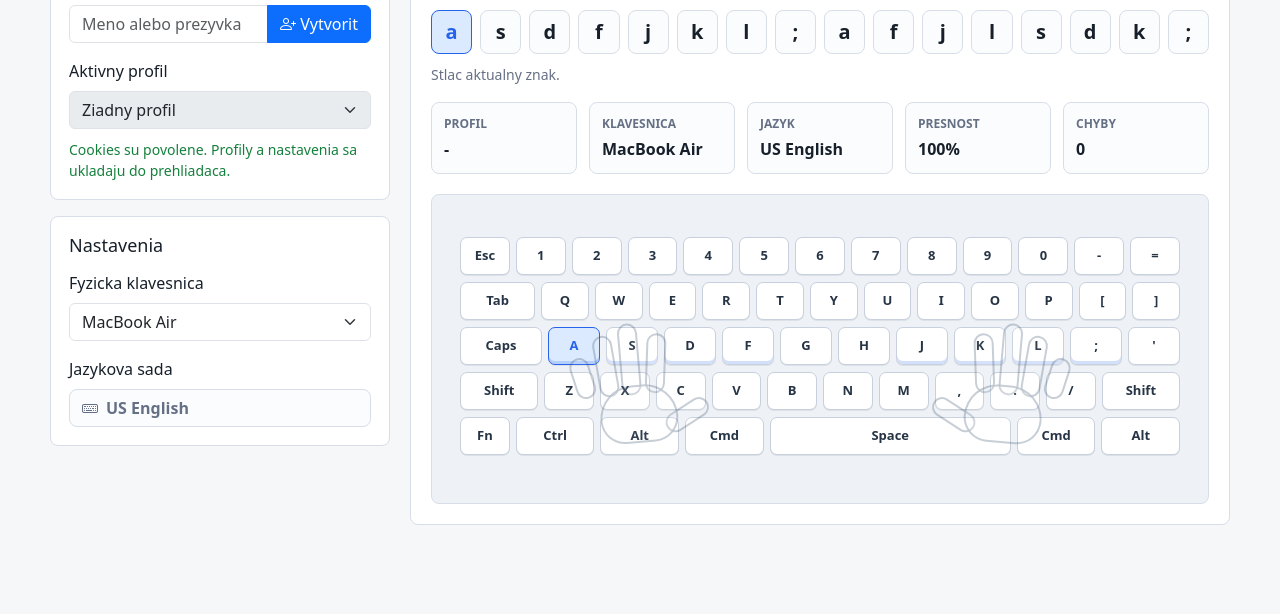
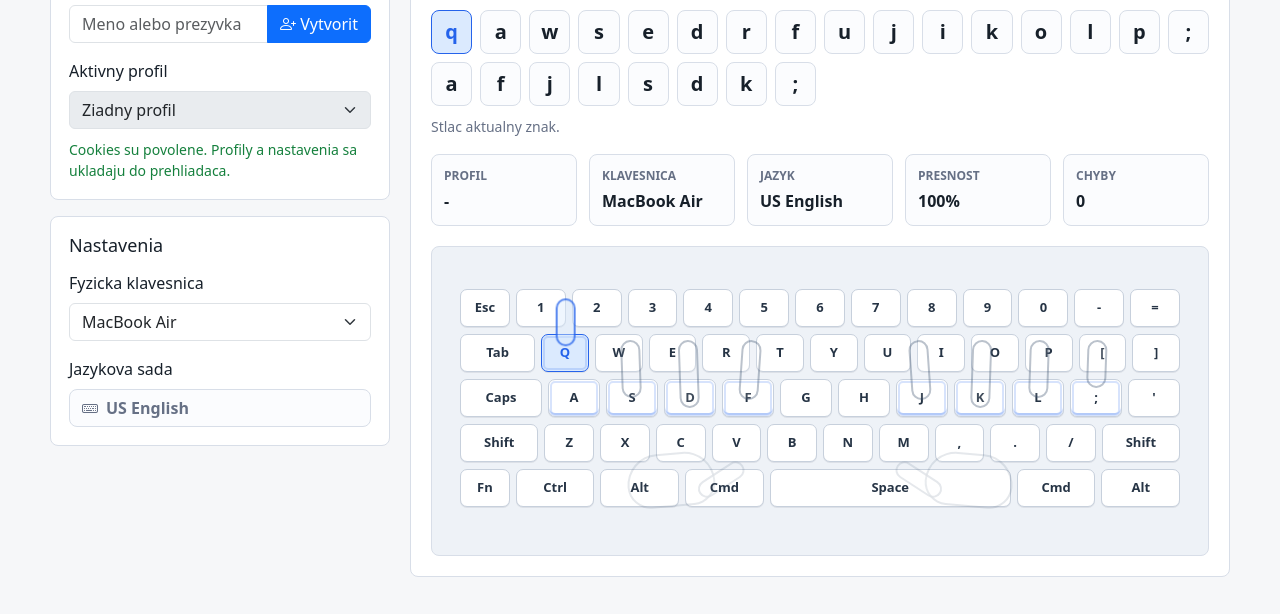
Before and after one commit to peter-belica/strojopis, a plain HTML site: page index.html in a window 1280 px wide. Shown: the part 186-800 px from the top of the page. Drawn offline with nearby package versions, Linux system fonts and the light colour scheme.

Commit message:
checkpoint: animated finger guide

```diff
--- a/assets/css/app.css
+++ b/assets/css/app.css
@@ -250,107 +250,142 @@ body {
   pointer-events: none;
 }
 
-.hand {
+.hand-shape {
   position: absolute;
-  top: 92px;
-  width: 160px;
-  height: 124px;
-  opacity: 0.38;
+  top: 116px;
+  width: 180px;
+  height: 102px;
+  opacity: 0.18;
+  pointer-events: none;
 }
 
-.left-hand {
-  left: 24.5%;
+.left-hand-shape {
+  left: 29%;
   transform: translateX(-50%) rotate(-5deg);
 }
 
-.right-hand {
-  right: 24.5%;
+.right-hand-shape {
+  right: 29%;
   transform: translateX(50%) rotate(5deg);
 }
 
-.hand span {
+.hand-shape span,
+.guide-finger {
   position: absolute;
   display: block;
   border: 2px solid rgba(65, 86, 113, 0.75);
-  background: rgba(255, 255, 255, 0.16);
+  background: rgba(255, 255, 255, 0.12);
 }
 
-.hand .palm {
-  left: 42px;
-  bottom: 10px;
-  width: 78px;
-  height: 58px;
+.hand-shape .palm {
+  left: 46px;
+  bottom: 0;
+  width: 88px;
+  height: 54px;
   border-radius: 38px 38px 28px 28px;
 }
 
-.hand .finger {
-  bottom: 58px;
-  width: 20px;
+.hand-shape .thumb {
+  bottom: 14px;
+  width: 52px;
+  height: 18px;
   border-radius: 999px;
 }
 
-.left-hand .pinky {
-  left: 18px;
-  height: 42px;
-  transform: rotate(-13deg);
-}
-
-.left-hand .ring {
-  left: 42px;
-  height: 62px;
-  transform: rotate(-5deg);
-}
-
-.left-hand .middle {
-  left: 66px;
-  height: 72px;
-}
-
-.left-hand .index {
-  left: 92px;
-  height: 60px;
-  transform: rotate(7deg);
-}
-
-.left-hand .thumb {
-  left: 105px;
-  bottom: 24px;
-  width: 48px;
-  height: 20px;
-  border-radius: 999px;
+.left-hand-shape .thumb {
+  left: 114px;
   transform: rotate(-28deg);
 }
 
-.right-hand .index {
-  left: 48px;
-  height: 60px;
-  transform: rotate(-7deg);
+.right-hand-shape .thumb {
+  left: 14px;
+  transform: rotate(28deg);
 }
 
-.right-hand .middle {
-  left: 74px;
-  height: 72px;
+.guide-finger {
+  --finger-x: 0px;
+  --finger-y: 0px;
+  --target-x: var(--finger-x);
+  --target-y: var(--finger-y);
+  z-index: 3;
+  left: 0;
+  top: 0;
+  width: 20px;
+  height: 64px;
+  border-radius: 999px;
+  background: rgba(255, 255, 255, 0.26);
+  opacity: 0.48;
+  transform: translate(calc(var(--finger-x) - 10px), calc(var(--finger-y) - 58px));
+  transform-origin: 50% 100%;
+  transition: transform 180ms ease, opacity 180ms ease, border-color 180ms ease, background-color 180ms ease;
 }
 
-.right-hand .ring {
-  left: 98px;
-  height: 62px;
-  transform: rotate(5deg);
+.guide-finger.left-pinky,
+.guide-finger.right-pinky {
+  height: 48px;
 }
 
-.right-hand .pinky {
-  left: 122px;
-  height: 42px;
-  transform: rotate(13deg);
+.guide-finger.left-ring,
+.guide-finger.right-ring {
+  height: 58px;
 }
 
-.right-hand .thumb {
-  left: 8px;
-  bottom: 24px;
-  width: 48px;
-  height: 20px;
-  border-radius: 999px;
-  transform: rotate(28deg);
+.guide-finger.left-middle,
+.guide-finger.right-middle {
+  height: 68px;
+}
+
+.guide-finger.left-index,
+.guide-finger.right-index {
+  height: 60px;
+}
+
+.guide-finger.left-pinky,
+.guide-finger.left-ring,
+.guide-finger.left-middle {
+  transform: translate(calc(var(--finger-x) - 10px), calc(var(--finger-y) - 58px)) rotate(-2deg);
+}
+
+.guide-finger.left-index {
+  transform: translate(calc(var(--finger-x) - 10px), calc(var(--finger-y) - 58px)) rotate(4deg);
+}
+
+.guide-finger.right-index {
+  transform: translate(calc(var(--finger-x) - 10px), calc(var(--finger-y) - 58px)) rotate(-4deg);
+}
+
+.guide-finger.right-middle,
+.guide-finger.right-ring,
+.guide-finger.right-pinky {
+  transform: translate(calc(var(--finger-x) - 10px), calc(var(--finger-y) - 58px)) rotate(2deg);
+}
+
+.guide-finger.is-active {
+  border-color: rgba(37, 99, 235, 0.92);
+  background: rgba(219, 234, 254, 0.52);
+  opacity: 0.82;
+}
+
+.guide-finger.is-active.is-pressing {
+  animation: finger-press 780ms ease-in-out infinite;
+}
+
+@keyframes finger-press {
+  0% {
+    transform: translate(calc(var(--finger-x) - 10px), calc(var(--finger-y) - 58px)) scale(1);
+  }
+
+  48% {
+    transform: translate(calc(var(--target-x) - 10px), calc(var(--target-y) - 58px)) scale(1);
+  }
+
+  64% {
+    transform: translate(calc(var(--target-x) - 10px), calc(var(--target-y) - 48px)) scaleY(0.9);
+  }
+
+  100% {
+    transform: translate(calc(var(--finger-x) - 10px), calc(var(--finger-y) - 58px)) scale(1);
+  }
 }
 
 .keyboard-preview {
@@ -380,6 +415,11 @@ body {
 
 .key.is-home {
   box-shadow: inset 0 -3px 0 rgba(37, 99, 235, 0.2), 0 1px 0 rgba(15, 23, 42, 0.08);
+}
+
+.key.is-finger-home {
+  outline: 2px solid rgba(37, 99, 235, 0.18);
+  outline-offset: -4px;
 }
 
 .key.is-wide {
--- a/assets/js/app.js
+++ b/assets/js/app.js
@@ -3,6 +3,7 @@ import { createProfileManager } from "./profiles.js";
 import { KEYBOARD_MODELS, getKeyboardModel } from "./keyboard-models.js";
 import { getKeyboardLayout, US_LAYOUT_ID } from "./keyboard-layouts.js";
 import { createTypingEngine } from "./typing-engine.js";
+import { getHomeFingerForCode, updateHandGuide } from "./hand-guide.js";
 
 const storage = createStorage();
 const profiles = createProfileManager(storage);
@@ -17,6 +18,7 @@ const dom = {
   keyboardModel: document.querySelector("#keyboardModel"),
   typingStrip: document.querySelector("#typingStrip"),
   feedbackLine: document.querySelector("#feedbackLine"),
+  keyboardWorkbench: document.querySelector(".keyboard-workbench"),
   keyboardPreview: document.querySelector("#keyboardPreview"),
   statProfile: document.querySelector("#statProfile"),
   statKeyboard: document.querySelector("#statKeyboard"),
@@ -118,6 +120,11 @@ function keyClasses(code) {
     classes.push("is-home");
   }
 
+  const homeFinger = getHomeFingerForCode(code);
+  if (homeFinger) {
+    classes.push(`home-${homeFinger}`);
+  }
+
   if (code === state.typing.currentTarget.code) {
     classes.push("is-active");
   }
@@ -141,6 +148,8 @@ function renderKeyboard() {
       return `<div class="keyboard-row">${keys}</div>`;
     })
     .join("");
+
+  updateHandGuide(dom.keyboardWorkbench, state.typing.currentTarget.code);
 }
 
 function renderStorageStatus() {
--- /dev/null
+++ b/assets/js/hand-guide.js
@@ -0,0 +1,119 @@
+const FINGER_GUIDE = {
+  KeyQ: { finger: "left-pinky", homeCode: "KeyA" },
+  KeyA: { finger: "left-pinky", homeCode: "KeyA" },
+  KeyZ: { finger: "left-pinky", homeCode: "KeyA" },
+  KeyW: { finger: "left-ring", homeCode: "KeyS" },
+  KeyS: { finger: "left-ring", homeCode: "KeyS" },
+  KeyX: { finger: "left-ring", homeCode: "KeyS" },
+  KeyE: { finger: "left-middle", homeCode: "KeyD" },
+  KeyD: { finger: "left-middle", homeCode: "KeyD" },
+  KeyC: { finger: "left-middle", homeCode: "KeyD" },
+  KeyR: { finger: "left-index", homeCode: "KeyF" },
+  KeyT: { finger: "left-index", homeCode: "KeyF" },
+  KeyF: { finger: "left-index", homeCode: "KeyF" },
+  KeyG: { finger: "left-index", homeCode: "KeyF" },
+  KeyV: { finger: "left-index", homeCode: "KeyF" },
+  KeyB: { finger: "left-index", homeCode: "KeyF" },
+  KeyY: { finger: "right-index", homeCode: "KeyJ" },
+  KeyU: { finger: "right-index", homeCode: "KeyJ" },
+  KeyH: { finger: "right-index", homeCode: "KeyJ" },
+  KeyJ: { finger: "right-index", homeCode: "KeyJ" },
+  KeyN: { finger: "right-index", homeCode: "KeyJ" },
+  KeyM: { finger: "right-index", homeCode: "KeyJ" },
+  KeyI: { finger: "right-middle", homeCode: "KeyK" },
+  KeyK: { finger: "right-middle", homeCode: "KeyK" },
+  Comma: { finger: "right-middle", homeCode: "KeyK" },
+  KeyO: { finger: "right-ring", homeCode: "KeyL" },
+  KeyL: { finger: "right-ring", homeCode: "KeyL" },
+  Period: { finger: "right-ring", homeCode: "KeyL" },
+  KeyP: { finger: "right-pinky", homeCode: "Semicolon" },
+  Semicolon: { finger: "right-pinky", homeCode: "Semicolon" },
+  Quote: { finger: "right-pinky", homeCode: "Semicolon" },
+  Slash: { finger: "right-pinky", homeCode: "Semicolon" }
+};
+
+const HOME_FINGERS = Object.values(FINGER_GUIDE).reduce((acc, item) => {
+  acc[item.homeCode] = item.finger;
+  return acc;
+}, {});
+
+function centerWithin(parentRect, childRect) {
+  return {
+    x: childRect.left - parentRect.left + childRect.width / 2,
+    y: childRect.top - parentRect.top + childRect.height / 2
+  };
+}
+
+function keyCenter(workbench, code) {
+  const key = workbench.querySelector(`[data-code="${code}"]`);
+  if (!key) {
+    return null;
+  }
+
+  return centerWithin(workbench.getBoundingClientRect(), key.getBoundingClientRect());
+}
+
+function setFingerPosition(finger, center) {
+  finger.style.setProperty("--finger-x", `${Math.round(center.x)}px`);
+  finger.style.setProperty("--finger-y", `${Math.round(center.y)}px`);
+}
+
+export function getFingerForCode(code) {
+  return FINGER_GUIDE[code] || null;
+}
+
+export function getHomeFingerForCode(code) {
+  return HOME_FINGERS[code] || null;
+}
+
+export function updateHandGuide(workbench, targetCode) {
+  const guide = FINGER_GUIDE[targetCode];
+  const fingers = workbench.querySelectorAll("[data-finger]");
+  const homeKeys = workbench.querySelectorAll(".key.is-home");
+
+  fingers.forEach((finger) => {
+    finger.classList.remove("is-active", "is-pressing");
+  });
+
+  homeKeys.forEach((key) => {
+    key.classList.remove("is-finger-home");
+  });
+
+  Object.entries(HOME_FINGERS).forEach(([code, fingerName]) => {
+    const homeCenter = keyCenter(workbench, code);
+    const finger = workbench.querySelector(`[data-finger="${fingerName}"]`);
+    const key = workbench.querySelector(`[data-code="${code}"]`);
+
+    if (homeCenter && finger) {
+      setFingerPosition(finger, homeCenter);
+    }
+
+    if (key) {
+      key.classList.add("is-finger-home");
+    }
+  });
+
+  if (!guide) {
+    return;
+  }
+
+  const activeFinger = workbench.querySelector(`[data-finger="${guide.finger}"]`);
+  const targetCenter = keyCenter(workbench, targetCode);
+  const targetKey = workbench.querySelector(`[data-code="${targetCode}"]`);
+
+  if (!activeFinger || !targetCenter) {
+    return;
+  }
+
+  activeFinger.style.setProperty("--target-x", `${Math.round(targetCenter.x)}px`);
+  activeFinger.style.setProperty("--target-y", `${Math.round(targetCenter.y)}px`);
+  activeFinger.classList.add("is-active");
+
+  window.requestAnimationFrame(() => {
+    activeFinger.classList.add("is-pressing");
+  });
+
+  if (targetKey) {
+    targetKey.classList.add("is-finger-home");
+  }
+}
--- a/assets/js/typing-engine.js
+++ b/assets/js/typing-engine.js
@@ -1,11 +1,19 @@
-const HOME_ROW_EXERCISE = [
+const FINGER_REACH_EXERCISE = [
+  { char: "q", code: "KeyQ" },
   { char: "a", code: "KeyA" },
+  { char: "w", code: "KeyW" },
   { char: "s", code: "KeyS" },
+  { char: "e", code: "KeyE" },
   { char: "d", code: "KeyD" },
+  { char: "r", code: "KeyR" },
   { char: "f", code: "KeyF" },
+  { char: "u", code: "KeyU" },
   { char: "j", code: "KeyJ" },
+  { char: "i", code: "KeyI" },
   { char: "k", code: "KeyK" },
+  { char: "o", code: "KeyO" },
   { char: "l", code: "KeyL" },
+  { char: "p", code: "KeyP" },
   { char: ";", code: "Semicolon" },
   { char: "a", code: "KeyA" },
   { char: "f", code: "KeyF" },
@@ -18,7 +26,7 @@ const HOME_ROW_EXERCISE = [
 ];
 
 function emptyResults() {
-  return HOME_ROW_EXERCISE.map(() => "pending");
+  return FINGER_REACH_EXERCISE.map(() => "pending");
 }
 
 export function createTypingEngine() {
@@ -32,7 +40,7 @@ export function createTypingEngine() {
   };
 
   function currentTarget() {
-    return HOME_ROW_EXERCISE[state.currentIndex] || HOME_ROW_EXERCISE[HOME_ROW_EXERCISE.length - 1];
+    return FINGER_REACH_EXERCISE[state.currentIndex] || FINGER_REACH_EXERCISE[FINGER_REACH_EXERCISE.length - 1];
   }
 
   function accuracy() {
@@ -45,7 +53,7 @@ export function createTypingEngine() {
 
   function snapshot() {
     return {
-      exercise: HOME_ROW_EXERCISE,
+      exercise: FINGER_REACH_EXERCISE,
       currentIndex: state.currentIndex,
       currentTarget: currentTarget(),
       attempts: state.attempts,
@@ -69,7 +77,7 @@ export function createTypingEngine() {
 
     if (typed === expected && event.code === target.code) {
       state.results[state.currentIndex] = "done";
-      state.currentIndex = (state.currentIndex + 1) % HOME_ROW_EXERCISE.length;
+      state.currentIndex = (state.currentIndex + 1) % FINGER_REACH_EXERCISE.length;
       state.completed += 1;
       state.lastError = null;
 
--- a/index.html
+++ b/index.html
@@ -103,22 +103,22 @@
             <div class="keyboard-workbench">
               <div class="keyboard-preview" id="keyboardPreview" aria-label="Nahlad klavesnice"></div>
               <div class="hand-guide" aria-hidden="true">
-                <div class="hand left-hand">
-                  <span class="finger pinky"></span>
-                  <span class="finger ring"></span>
-                  <span class="finger middle"></span>
-                  <span class="finger index"></span>
+                <div class="hand-shape left-hand-shape">
+                  <span class="palm"></span>
                   <span class="thumb"></span>
+                </div>
+                <div class="hand-shape right-hand-shape">
                   <span class="palm"></span>
+                  <span class="thumb"></span>
                 </div>
-                <div class="hand right-hand">
-                  <span class="finger index"></span>
-                  <span class="finger middle"></span>
-                  <span class="finger ring"></span>
-                  <span class="finger pinky"></span>
-                  <span class="thumb"></span>
-                  <span class="palm"></span>
-                </div>
+                <span class="guide-finger left-pinky" data-finger="left-pinky"></span>
+                <span class="guide-finger left-ring" data-finger="left-ring"></span>
+                <span class="guide-finger left-middle" data-finger="left-middle"></span>
+                <span class="guide-finger left-index" data-finger="left-index"></span>
+                <span class="guide-finger right-index" data-finger="right-index"></span>
+                <span class="guide-finger right-middle" data-finger="right-middle"></span>
+                <span class="guide-finger right-ring" data-finger="right-ring"></span>
+                <span class="guide-finger right-pinky" data-finger="right-pinky"></span>
               </div>
             </div>
           </div>
```
Also changed, not shown: docs/ARCHITECTURE.md (+27 -6 lines), docs/IMPLEMENTATION_PLAN.md (+5 -2 lines), docs/PROGRESS.md (+41 -0 lines).
